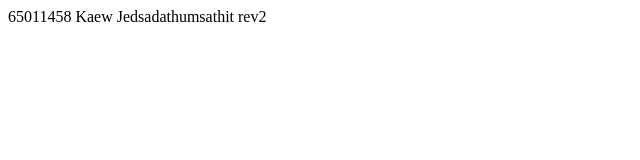
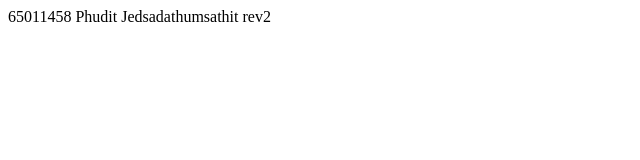
Before and after one commit to winner54133/git101_Winner, a plain HTML site: page index.html in a window 1280 px wide. Shown: the full height of the page, 0-640 px from the left. Drawn offline with Linux system fonts and the light colour scheme.

Commit message:
Update index.html

```diff
--- a/index.html
+++ b/index.html
@@ -6,7 +6,7 @@
     <title>Document</title>
 </head>
 <body>
-    65011458 Kaew Jedsadathumsathit
+    65011458 Phudit Jedsadathumsathit
     rev2
 </body>
 </html>
```
